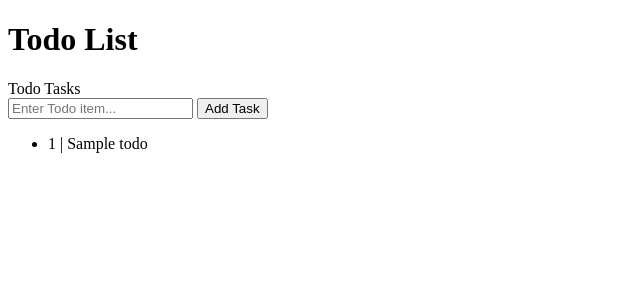
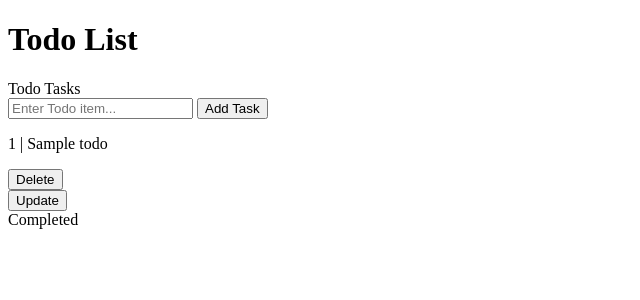
Before and after one commit to zakmoCA/Flask-ToDo-App, a Flask app: page / in a window 1280 px wide. Shown: the top 300 px of the page, without its empty margins (0-640 px from the left). Run offline with Flask 3, Linux system fonts and the light colour scheme; tables that the repository leaves empty hold one stand-in row (values such as "Sample post"); some libraries are stand-ins or nearby versions.

Commit message:
task add, delete, status functionality complete

```diff
--- a/app.py
+++ b/app.py
@@ -41,13 +41,23 @@ def create_todo():
 def get_todo():
     pass
 
-@app.route('/todos', methods=['PUT'])
-def update_todo():
-    pass
+@app.route('/update/<int:todo_id>', methods=['POST'])
+def update_todo(todo_id):
+    todo = Todo.query.get(todo_id)
+    if todo:
+        todo.is_completed = not todo.is_completed
+        db.session.commit()
+    return redirect(url_for('index'))
 
-@app.route('/todos', methods=['DELETE'])
-def delete_todo():
-    pass
+
+@app.route('/delete/<int:todo_id>', methods=['POST'])
+def delete_todo(todo_id):
+    todo = Todo.query.filter_by(id=todo_id).first()
+    if todo:
+        db.session.delete(todo)
+        db.session.commit()
+    return redirect(url_for('index'))
+
 
 @app.route('/')
 def index():
--- a/templates/index.html
+++ b/templates/index.html
@@ -21,13 +21,25 @@
   </form>
 
   <!-- List of existing todos -->
-  <ul>
   {% for todo in todo_list %}
-    <li>
-      <p> {{ todo.id }} | {{ todo.title }} </p>
-    </li>
+  <div>
+    <p>{{todo.id }} | {{ todo.title }}</p>
+      <form action="/delete/{{ todo.id }}" method="POST">
+        <button type="submit">Delete</button>
+      </form>
+      <form action="/update/{{ todo.id }}" method="POST">
+        <button type="submit">Update</button>
+      </form>
+
+
+      {% if todo.is_completed == False %}
+      <span>Not Complete</span>
+      {% else %}
+      <span>Completed</span>
+      {% endif %}
+
+  </div>
   {% endfor %}
-  </ul>
-  </form>
+</div>
 </body>
 </html>
```
